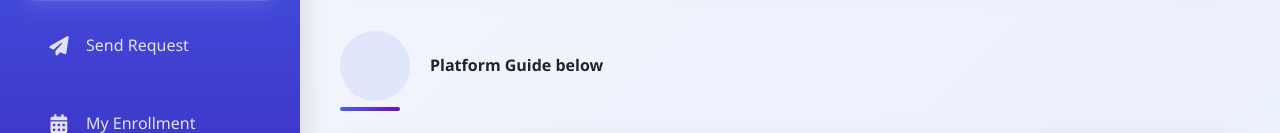
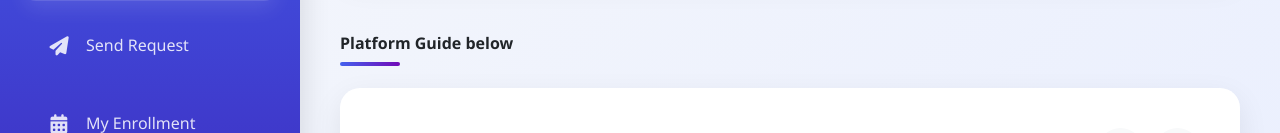
Before and after one commit to BaloyiHolani2002/eduboost, a Flask app: template templates/student_dashboard.html in a window 1280 px wide. Shown: the part 243-376 px from the top of the page. Run offline with Flask 3, Linux system fonts and the light colour scheme; the template is opened without the code that fills it, so the values that code supplies are empty; some libraries are stand-ins or nearby versions.

Commit message:
Initial deploy

```diff
--- a/templates/student_dashboard.html
+++ b/templates/student_dashboard.html
@@ -1132,7 +1132,7 @@
 
             <!-- Platform Guide -->
             <div class="section-header">
-                <i class=""></i>
+
                 <h4>Platform Guide below</h4>
             </div>
 
```
